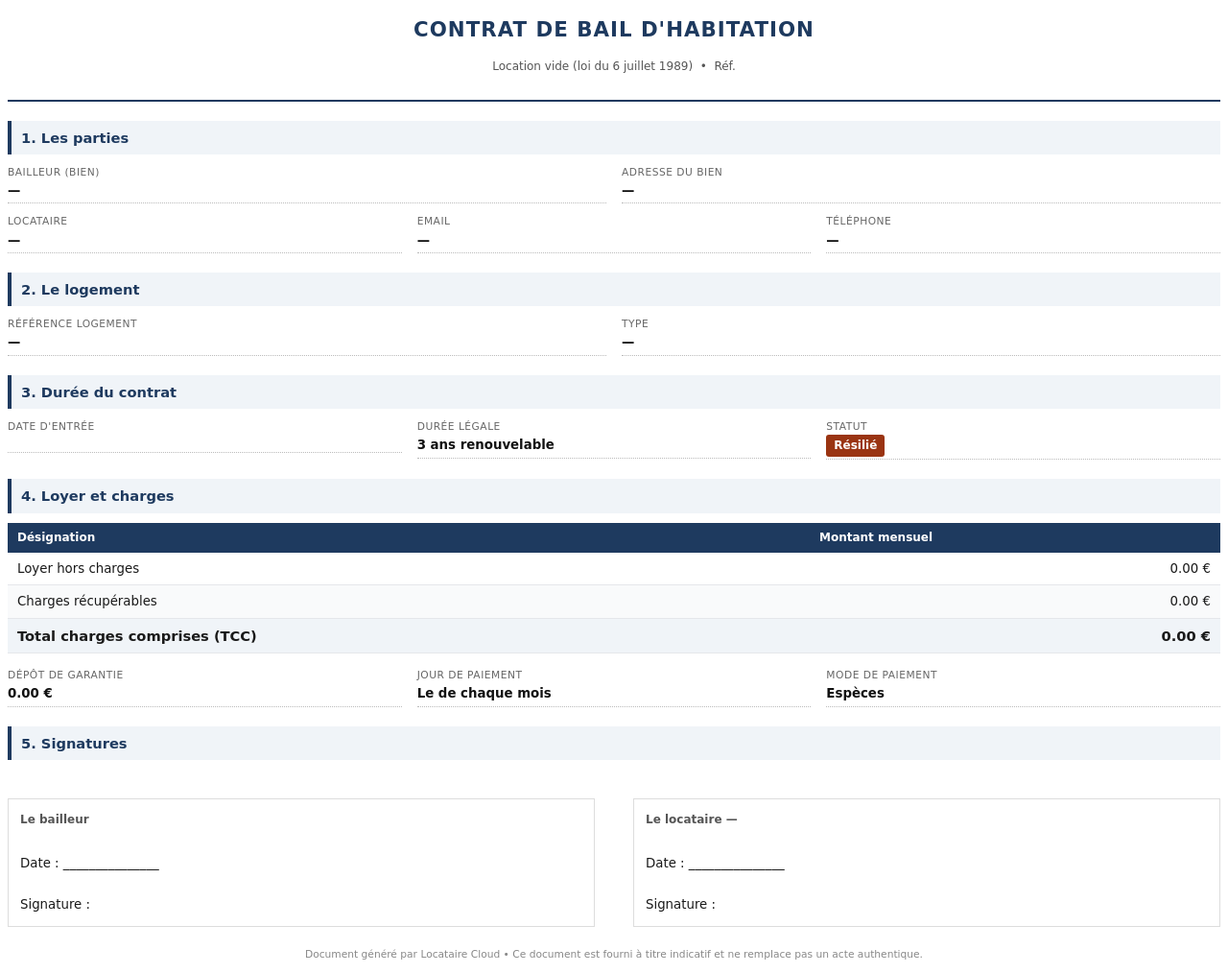
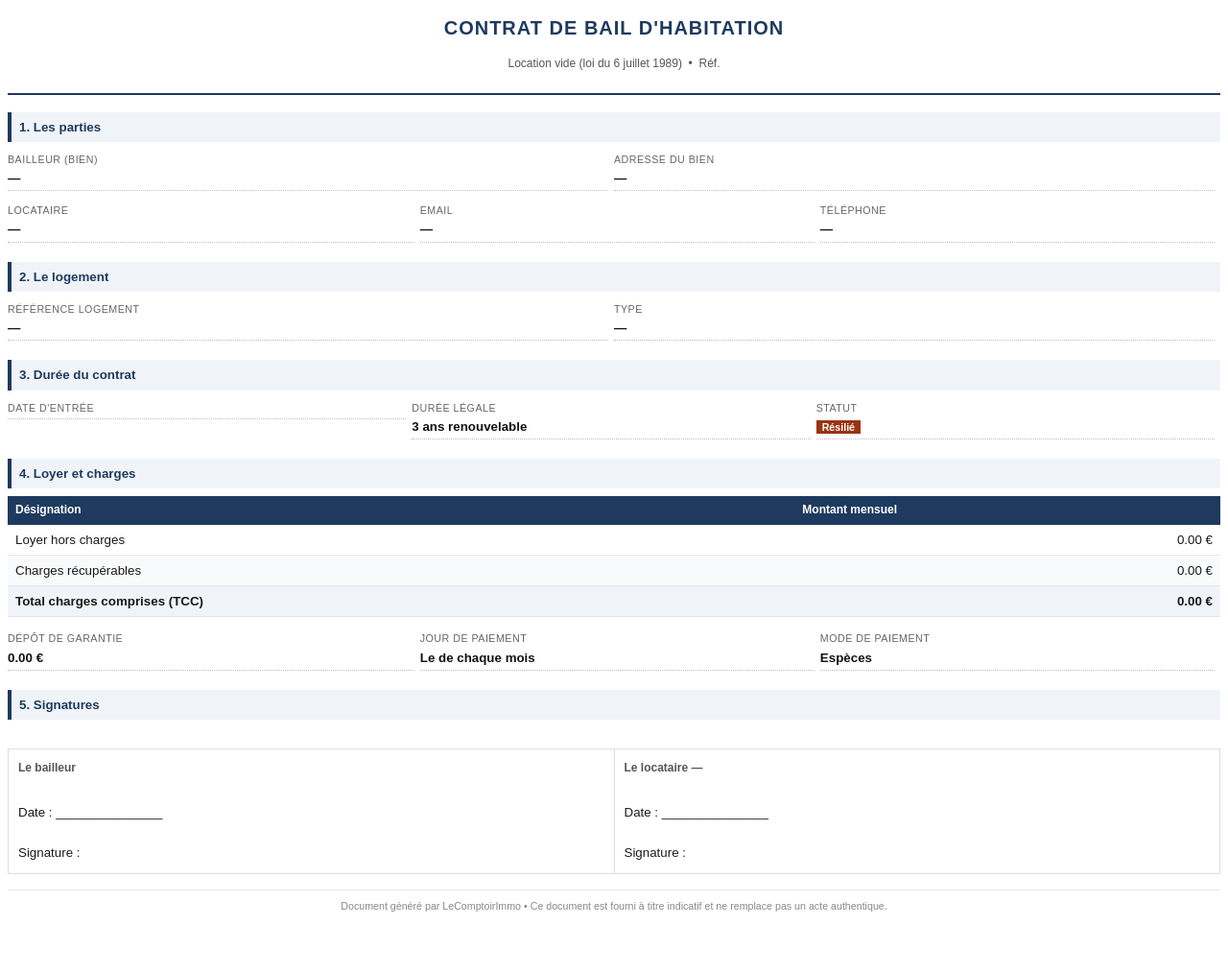
Before and after one commit to service-lecomptoir/LeComptoirImmo, a Python web app: template backend/app/templates/lease_bail.html.j2 in a window 1280 px wide. Shown: the whole page at 96% size. After the commit the page ends 950 px from the top, so only its background shows below. Run offline with Jinja, Linux system fonts and the light colour scheme; the template is opened without the code that fills it, so the values that code supplies are empty.

Commit message:
Fix PDF bail : supprimer @bottom-center incompatible xhtml2pdf
xhtml2pdf ne supporte pas les margin-boxes CSS (@bottom-center, etc.)
dans la règle @page — levait TypeError: 'NotImplementedType' is not iterable
qui faisait crasher silencieusement la génération PDF.

Corrections :
- Suppression de @bottom-center dans @page
- Remplacement de display:flex/gap par display:table (non supporté par xhtml2pdf)
- Signatures passées en table HTML standard
- "APL versées par la CAF" → "Aide personnelle au logement versée par la CAF"
- Pied de page intégré dans le HTML plutôt qu'en margin-box

PDF validé : génération OK, 4 562 octets.

```diff
--- a/backend/app/templates/lease_bail.html.j2
+++ b/backend/app/templates/lease_bail.html.j2
@@ -5,21 +5,16 @@
   <style>
     @page {
       size: A4;
-      margin: 2cm 2.5cm;
-      @bottom-center {
-        content: "Page " counter(page) " sur " counter(pages);
-        font-size: 9pt;
-        color: #666;
-      }
+      margin: 2cm 2.5cm 2.5cm 2.5cm;
     }
     body {
-      font-family: "DejaVu Sans", Arial, sans-serif;
+      font-family: Arial, sans-serif;
       font-size: 10pt;
       color: #1a1a1a;
       line-height: 1.6;
     }
     h1 {
-      font-size: 16pt;
+      font-size: 15pt;
       text-align: center;
       text-transform: uppercase;
       letter-spacing: 1px;
@@ -30,30 +25,32 @@
       text-align: center;
       font-size: 9pt;
       color: #555;
-      margin-bottom: 24px;
+      margin-bottom: 20px;
     }
-    .separator {
+    hr.separator {
       border: none;
       border-top: 2px solid #1e3a5f;
-      margin: 16px 0;
+      margin: 12px 0;
     }
     .section-title {
-      font-size: 11pt;
+      font-size: 10pt;
       font-weight: bold;
       color: #1e3a5f;
       background: #f0f4f8;
-      padding: 6px 10px;
-      margin-top: 20px;
-      margin-bottom: 10px;
+      padding: 5px 8px;
+      margin-top: 18px;
+      margin-bottom: 8px;
       border-left: 4px solid #1e3a5f;
     }
-    .row {
-      display: flex;
-      gap: 16px;
+    /* Grille simulée avec table */
+    .row-table {
+      width: 100%;
+      border-collapse: collapse;
       margin-bottom: 6px;
     }
-    .field {
-      flex: 1;
+    .row-table td {
+      vertical-align: top;
+      padding: 2px 6px 2px 0;
     }
     .label {
       font-size: 8pt;
@@ -66,54 +63,53 @@
       font-weight: bold;
       color: #111;
       border-bottom: 1px dotted #bbb;
-      min-height: 16px;
       padding-bottom: 2px;
     }
     .badge {
-      display: inline-block;
       background: #1e3a5f;
       color: white;
-      padding: 2px 8px;
-      border-radius: 3px;
-      font-size: 9pt;
+      padding: 1px 6px;
+      font-size: 8pt;
       font-weight: bold;
     }
     .badge-green { background: #166534; }
     .badge-orange { background: #9a3412; }
+    /* Tableau montants */
     .amounts-table {
       width: 100%;
       border-collapse: collapse;
-      margin-top: 10px;
+      margin-top: 8px;
     }
     .amounts-table th {
       background: #1e3a5f;
       color: white;
-      padding: 6px 10px;
+      padding: 5px 8px;
       text-align: left;
       font-size: 9pt;
     }
     .amounts-table td {
-      padding: 6px 10px;
+      padding: 5px 8px;
       border-bottom: 1px solid #e5e7eb;
       font-size: 10pt;
     }
-    .amounts-table tr:nth-child(even) td { background: #f9fafb; }
-    .amounts-table .total td {
+    .amounts-table tr.even td { background: #f9fafb; }
+    .amounts-table tr.total td {
       font-weight: bold;
       background: #f0f4f8;
-      font-size: 11pt;
+      font-size: 10pt;
     }
     .amount-right { text-align: right; }
-    .signature-block {
-      margin-top: 40px;
-      display: flex;
-      gap: 40px;
+    /* Signatures en table */
+    .sign-table {
+      width: 100%;
+      border-collapse: collapse;
+      margin-top: 30px;
     }
-    .sign-box {
-      flex: 1;
+    .sign-table td {
       border: 1px solid #ddd;
-      padding: 12px;
-      min-height: 80px;
+      padding: 10px;
+      vertical-align: top;
+      width: 33%;
     }
     .sign-label {
       font-size: 9pt;
@@ -121,19 +117,28 @@
       margin-bottom: 4px;
       font-weight: bold;
     }
-    .footer-notice {
-      font-size: 8pt;
-      color: #888;
-      margin-top: 20px;
-      text-align: center;
+    .sign-space {
+      min-height: 60px;
     }
     .alert {
       background: #fef9c3;
       border: 1px solid #ca8a04;
-      padding: 8px 12px;
-      margin: 10px 0;
+      padding: 6px 10px;
+      margin: 8px 0;
       font-size: 9pt;
-      border-radius: 3px;
+    }
+    .footer-notice {
+      font-size: 8pt;
+      color: #888;
+      margin-top: 16px;
+      text-align: center;
+      border-top: 1px solid #e5e7eb;
+      padding-top: 8px;
+    }
+    .page-num {
+      font-size: 8pt;
+      color: #888;
+      text-align: right;
     }
   </style>
 </head>
@@ -141,7 +146,11 @@
 
   <h1>Contrat de bail d&apos;habitation</h1>
   <p class="subtitle">
-    {% if lease.lease_type == 'meuble' %}Location meublée{% elif lease.lease_type == 'mobilite' %}Bail mobilité{% elif lease.lease_type == 'commercial' %}Bail commercial{% else %}Location vide (loi du 6 juillet 1989){% endif %}
+    {% if lease.lease_type == 'meuble' %}Location meublée
+    {% elif lease.lease_type == 'mobilite' %}Bail mobilité
+    {% elif lease.lease_type == 'commercial' %}Bail commercial
+    {% else %}Location vide (loi du 6 juillet 1989)
+    {% endif %}
     &nbsp;&bull;&nbsp; Réf. {{ lease.id | string | truncate(8, end='') }}
   </p>
   <hr class="separator">
@@ -149,94 +158,101 @@
   <!-- PARTIES -->
   <div class="section-title">1. Les parties</div>
 
-  <div class="row">
-    <div class="field">
+  <table class="row-table">
+    <tr>
+      <td style="width:50%">
         <div class="label">Bailleur (bien)</div>
         <div class="value">{{ lease.parent_property.name if lease.parent_property else '—' }}</div>
-    </div>
-    <div class="field">
+      </td>
+      <td style="width:50%">
         <div class="label">Adresse du bien</div>
         <div class="value">{{ lease.parent_property.full_address if lease.parent_property else '—' }}</div>
-    </div>
-  </div>
+      </td>
+    </tr>
+  </table>
 
-  <div class="row" style="margin-top: 10px;">
-    <div class="field">
+  <table class="row-table" style="margin-top:8px">
+    <tr>
+      <td style="width:34%">
         <div class="label">Locataire</div>
         <div class="value">{{ lease.tenant.full_name if lease.tenant else '—' }}</div>
-    </div>
-    <div class="field">
+      </td>
+      <td style="width:33%">
         <div class="label">Email</div>
         <div class="value">{{ lease.tenant.email if lease.tenant and lease.tenant.email else '—' }}</div>
-    </div>
-    <div class="field">
+      </td>
+      <td style="width:33%">
         <div class="label">Téléphone</div>
         <div class="value">{{ lease.tenant.phone if lease.tenant and lease.tenant.phone else '—' }}</div>
-    </div>
-  </div>
+      </td>
+    </tr>
+  </table>
 
   {% if lease.has_guarantor and lease.guarantor_name %}
-  <div class="row" style="margin-top: 10px;">
-    <div class="field">
+  <table class="row-table" style="margin-top:8px">
+    <tr>
+      <td style="width:34%">
         <div class="label">Garant</div>
         <div class="value">{{ lease.guarantor_name }}</div>
-    </div>
+      </td>
       {% if lease.guarantor_email %}
-    <div class="field">
+      <td style="width:33%">
         <div class="label">Email garant</div>
         <div class="value">{{ lease.guarantor_email }}</div>
-    </div>
+      </td>
       {% endif %}
       {% if lease.guarantor_phone %}
-    <div class="field">
+      <td style="width:33%">
         <div class="label">Téléphone garant</div>
         <div class="value">{{ lease.guarantor_phone }}</div>
-    </div>
+      </td>
       {% endif %}
-  </div>
+    </tr>
+  </table>
   {% endif %}
 
   <!-- LOGEMENT -->
   <div class="section-title">2. Le logement</div>
 
-  <div class="row">
-    <div class="field">
+  <table class="row-table">
+    <tr>
+      <td style="width:25%">
         <div class="label">Référence logement</div>
         <div class="value">{{ lease.unit.unit_ref if lease.unit else '—' }}</div>
-    </div>
-    <div class="field">
+      </td>
+      <td style="width:25%">
         <div class="label">Type</div>
         <div class="value">{{ lease.unit.unit_type if lease.unit else '—' }}</div>
-    </div>
+      </td>
       {% if lease.unit and lease.unit.floor is not none %}
-    <div class="field">
+      <td style="width:25%">
         <div class="label">Étage</div>
         <div class="value">{{ lease.unit.floor }}</div>
-    </div>
+      </td>
       {% endif %}
       {% if lease.unit and lease.unit.area_sqm %}
-    <div class="field">
+      <td style="width:25%">
         <div class="label">Surface</div>
         <div class="value">{{ "%.2f" | format(lease.unit.area_sqm) }} m²</div>
-    </div>
+      </td>
       {% endif %}
-  </div>
+    </tr>
+  </table>
 
   <!-- DURÉE -->
   <div class="section-title">3. Durée du contrat</div>
 
-  <div class="row">
-    <div class="field">
+  <table class="row-table">
+    <tr>
+      <td style="width:25%">
         <div class="label">Date d&apos;entrée</div>
         <div class="value">{{ lease.start_date.strftime('%d/%m/%Y') }}</div>
-    </div>
+      </td>
+      <td style="width:25%">
         {% if lease.end_date %}
-    <div class="field">
         <div class="label">Date de fin</div>
         <div class="value">{{ lease.end_date.strftime('%d/%m/%Y') }}</div>
-    </div>
         {% else %}
-    <div class="field">
         <div class="label">Durée légale</div>
         <div class="value">
           {% if lease.lease_type == 'meuble' %}1 an renouvelable
@@ -244,15 +260,15 @@
           {% elif lease.lease_type == 'commercial' %}9 ans minimum
           {% else %}3 ans renouvelable{% endif %}
         </div>
-    </div>
         {% endif %}
+      </td>
       {% if lease.notice_date %}
-    <div class="field">
+      <td style="width:25%">
         <div class="label">Congé donné le</div>
         <div class="value">{{ lease.notice_date.strftime('%d/%m/%Y') }}</div>
-    </div>
+      </td>
       {% endif %}
-    <div class="field">
+      <td style="width:25%">
         <div class="label">Statut</div>
         <div class="value">
           {% if lease.is_active %}
@@ -261,8 +277,9 @@
             <span class="badge badge-orange">Résilié</span>
           {% endif %}
         </div>
-    </div>
-  </div>
+      </td>
+    </tr>
+  </table>
 
   <!-- FINANCES -->
   <div class="section-title">4. Loyer et charges</div>
@@ -279,13 +296,13 @@
         <td>Loyer hors charges</td>
         <td class="amount-right">{{ "%.2f" | format(lease.rent_amount | float) }} €</td>
       </tr>
-      <tr>
+      <tr class="even">
         <td>Charges récupérables</td>
         <td class="amount-right">{{ "%.2f" | format(lease.charges_amount | float) }} €</td>
       </tr>
       {% if lease.apl_tiers_payant and lease.apl_amount %}
       <tr>
-        <td>APL versées par la CAF (tiers-payant)</td>
+        <td>Aide personnelle au logement versée par la CAF (tiers-payant)</td>
         <td class="amount-right">- {{ "%.2f" | format(lease.apl_amount | float) }} €</td>
       </tr>
       {% endif %}
@@ -296,22 +313,23 @@
       {% if lease.apl_tiers_payant and lease.apl_amount %}
       <tr class="total">
         <td>Solde dû par le locataire</td>
-        <td class="amount-right">{{ "%.2f" | format(lease.net_rent + lease.charges_amount | float) }} €</td>
+        <td class="amount-right">{{ "%.2f" | format((lease.net_rent + lease.charges_amount) | float) }} €</td>
       </tr>
       {% endif %}
     </tbody>
   </table>
 
-  <div class="row" style="margin-top: 14px;">
-    <div class="field">
+  <table class="row-table" style="margin-top:12px">
+    <tr>
+      <td style="width:34%">
         <div class="label">Dépôt de garantie</div>
         <div class="value">{{ "%.2f" | format(lease.deposit_amount | float) }} €</div>
-    </div>
-    <div class="field">
+      </td>
+      <td style="width:33%">
         <div class="label">Jour de paiement</div>
         <div class="value">Le {{ lease.payment_day }} de chaque mois</div>
-    </div>
-    <div class="field">
+      </td>
+      <td style="width:33%">
         <div class="label">Mode de paiement</div>
         <div class="value">
           {% if lease.payment_method == 'virement' %}Virement bancaire
@@ -319,13 +337,14 @@
           {% elif lease.payment_method == 'prelevement' %}Prélèvement automatique
           {% else %}Espèces{% endif %}
         </div>
-    </div>
-  </div>
+      </td>
+    </tr>
+  </table>
 
   {% if lease.apl_tiers_payant %}
   <div class="alert">
     <strong>Tiers-payant CAF :</strong> Une partie du loyer est versée directement par la CAF au bailleur.
-    Le locataire s'acquitte uniquement du loyer résiduel.
+    Le locataire s&apos;acquitte uniquement du loyer résiduel.
   </div>
   {% endif %}
 
@@ -338,28 +357,36 @@
   <!-- SIGNATURES -->
   <div class="section-title">{{ '6' if lease.notes else '5' }}. Signatures</div>
 
-  <div class="signature-block">
-    <div class="sign-box">
+  <table class="sign-table">
+    <tr>
+      <td>
         <div class="sign-label">Le bailleur</div>
-      <br/>Date : _______________<br/>
-      <br/>Signature :
+        <div class="sign-space">
+          <br/>Date : _______________<br/><br/>
+          Signature :
         </div>
-    <div class="sign-box">
+      </td>
+      <td>
         <div class="sign-label">Le locataire — {{ lease.tenant.full_name if lease.tenant else '' }}</div>
-      <br/>Date : _______________<br/>
-      <br/>Signature :
+        <div class="sign-space">
+          <br/>Date : _______________<br/><br/>
+          Signature :
         </div>
+      </td>
       {% if lease.has_guarantor and lease.guarantor_name %}
-    <div class="sign-box">
+      <td>
         <div class="sign-label">Le garant — {{ lease.guarantor_name }}</div>
-      <br/>Date : _______________<br/>
-      <br/>Signature :
+        <div class="sign-space">
+          <br/>Date : _______________<br/><br/>
+          Signature :
         </div>
+      </td>
       {% endif %}
-  </div>
+    </tr>
+  </table>
 
   <p class="footer-notice">
-    Document généré par Locataire Cloud &bull;
+    Document généré par LeComptoirImmo &bull;
     Ce document est fourni à titre indicatif et ne remplace pas un acte authentique.
   </p>
 
```
Lines whose indentation alone changed are shown as unchanged.
